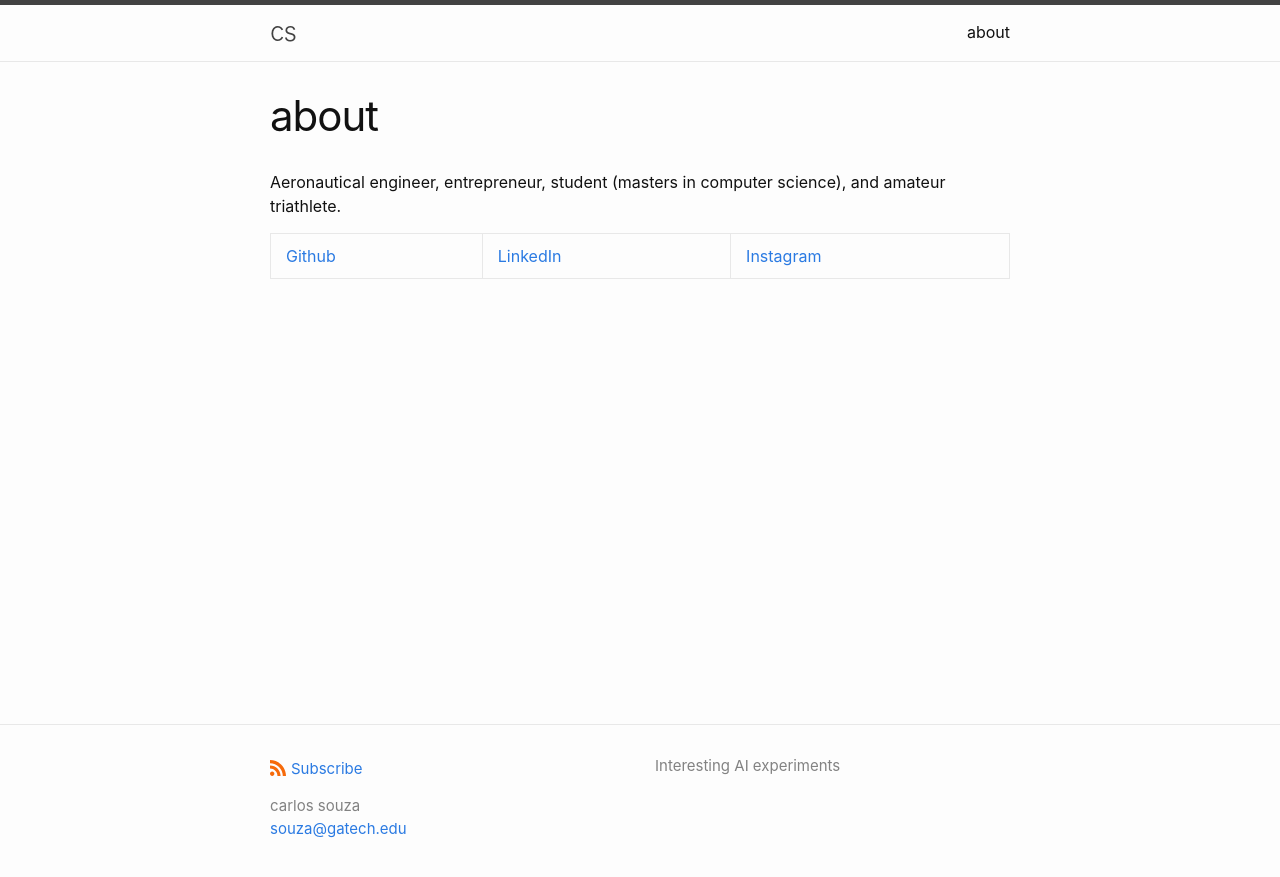
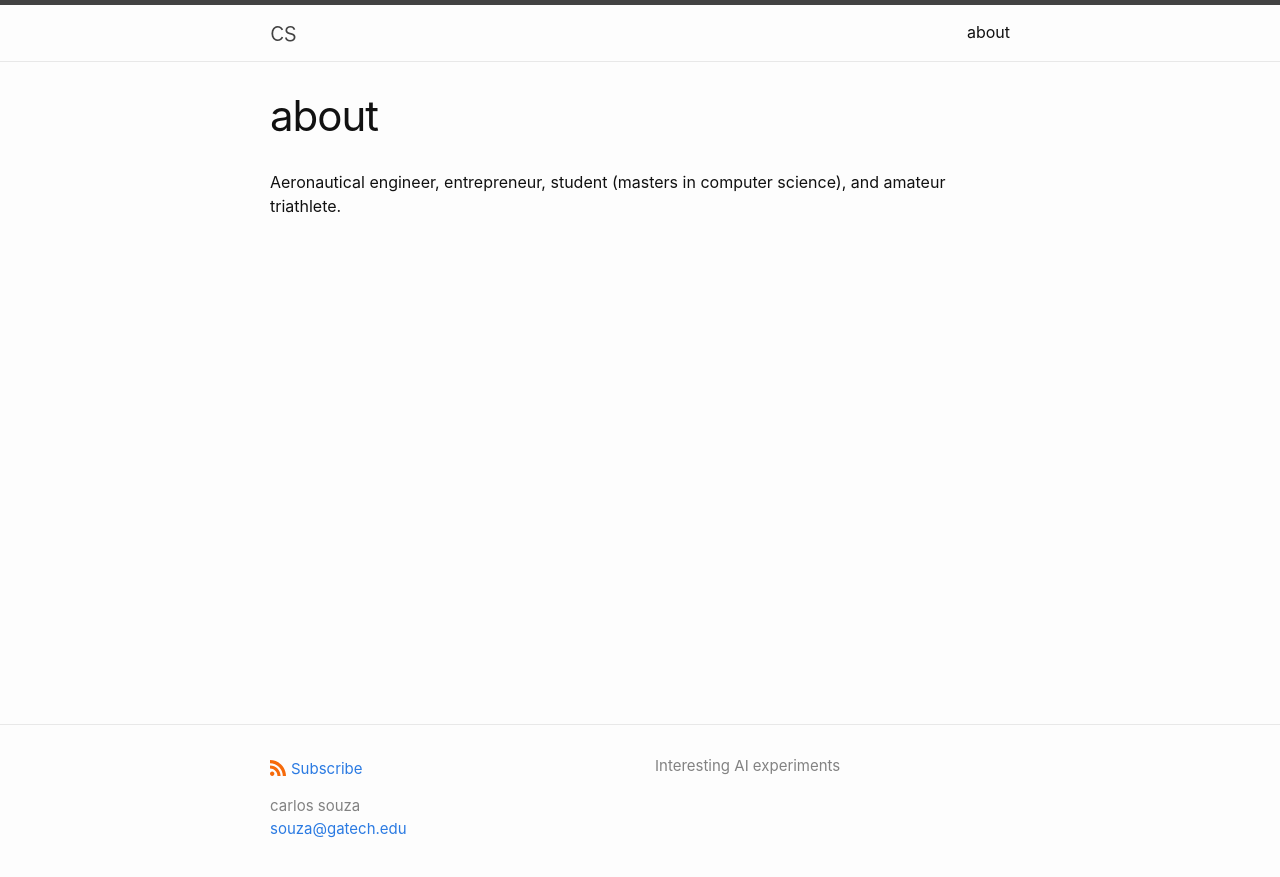
Before and after one commit to ucals/ucals.github.io, a Jekyll site: the page built from about.markdown, in a window 1280 px wide. Shown: the top 877 px of the page. Built offline with Jekyll 4.4.1, drawn with Linux system fonts in a browser that asks for light colours.

```diff
--- a/_config.yml
+++ b/_config.yml
@@ -36,6 +36,11 @@ author:
   name: carlos souza
   email: souza@gatech.edu
 
+layout: default
+comments: true
+disqus:
+  shortname: ucals
+
 # Exclude from processing.
 # The following items will not be processed, by default.
 # Any item listed under the `exclude:` key here will be automatically added to
--- a/about.markdown
+++ b/about.markdown
@@ -5,5 +5,3 @@ permalink: /about/
 ---
 
 Aeronautical engineer, entrepreneur, student (masters in computer science), and amateur triathlete.
-
-[Github](https://github.com/ucals)  |  [LinkedIn](https://www.linkedin.com/in/calsouza/)  |  [Instagram](https://www.instagram.com/mrcarlossouza/)
```
